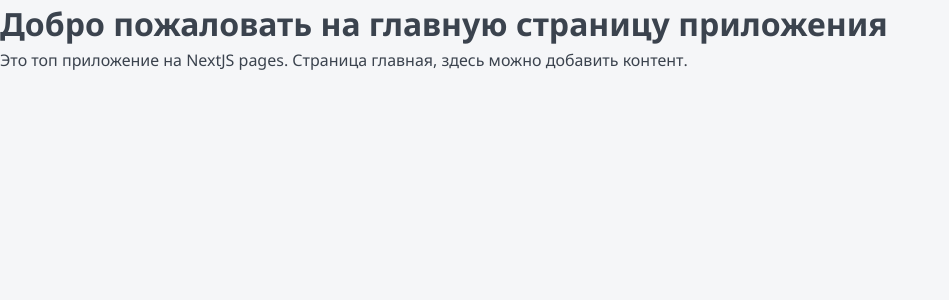
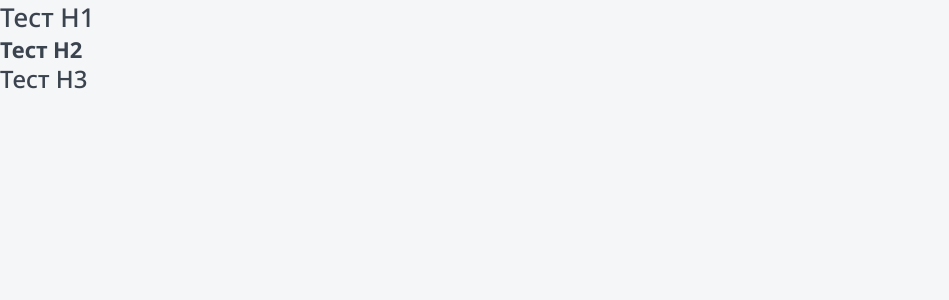
Before and after one commit to ZizzX/nextjs-pages, a Next.js app: page / in a window 1280 px wide. Shown: the top 300 px of the page, without its empty margins (0-949 px from the left). Built offline with nearby package versions, Linux system fonts and the light colour scheme.

Commit message:
Добавил компонент Htag

```diff
--- /dev/null
+++ b/src/components/Htag/Htag.module.css
@@ -0,0 +1,22 @@
+.h1 {
+    font-size: 26px;
+    line-height: 35px;
+}
+
+.h2 {
+    font-size: 22px;
+    line-height: 29px;
+}
+
+.h3 {
+    font-size: 24px;
+    line-height: 30px;
+}
+
+.weight500 {
+    font-weight: 500;
+}
+
+.weight700 {
+    font-weight: 700;
+}
--- /dev/null
+++ b/src/components/Htag/Htag.tsx
@@ -0,0 +1,24 @@
+import React, { useMemo } from 'react';
+import classnames from 'classnames';
+import { HtagProps } from "@/components/Htag/Htag.props";
+import cls from './Htag.module.css';
+
+export const Htag = (props: HtagProps): React.JSX.Element => {
+  const { children, className, tag, fontWeight = 500 } = props;
+
+  const weightClass = useMemo(() => ({
+    [cls.weight500]: fontWeight == 500,
+    [cls.weight700]: fontWeight == 700,
+  }), [fontWeight]);
+
+  switch (tag) {
+    case 'h1':
+      return <h1 className={classnames(cls.h1, className, weightClass)}>{children}</h1>;
+    case 'h2':
+      return <h2 className={classnames(cls.h2, className, weightClass)}>{children}</h2>;
+    case 'h3':
+      return <h3 className={classnames(cls.h3, className, weightClass)}>{children}</h3>;
+    default:
+      return <></>;
+  }
+};
--- /dev/null
+++ b/src/components/index.ts
@@ -0,0 +1 @@
+export * from './Htag/Htag';
--- a/src/pages/index.tsx
+++ b/src/pages/index.tsx
@@ -1,6 +1,6 @@
 import Head from "next/head";
-import Image from "next/image";
 import React from "react";
+import { Htag } from "@/components";
 
 export default function Home(): React.JSX.Element {
   return (
@@ -12,11 +12,9 @@ export default function Home(): React.JSX.Element {
         <link rel="icon" href="/favicon.ico" />
       </Head>
       <main>
-        <h1>Добро пожаловать на главную страницу приложения</h1>
-        <p>
-            Это топ приложение на NextJS pages. Страница главная, здесь можно
-            добавить контент.
-        </p>
+        <Htag tag={"h1"}>Тест H1</Htag>
+        <Htag tag={"h2"} fontWeight={700}>Тест H2</Htag>
+        <Htag tag={"h3"}>Тест H3</Htag>
       </main>
     </>
   );
```
Also changed, not shown: src/components/Htag/Htag.props.ts (added, +7 -0 lines).
